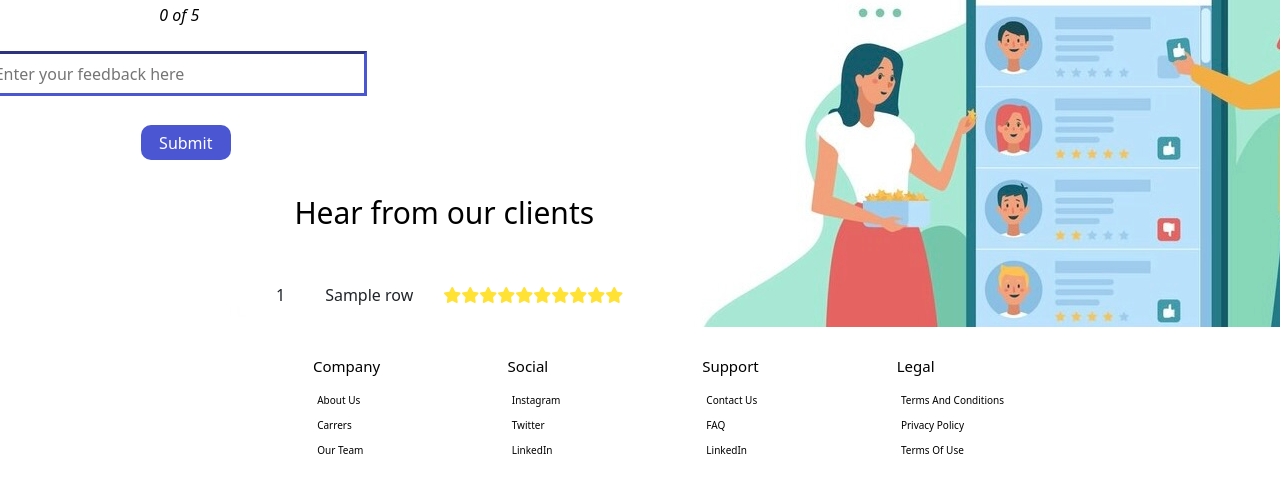
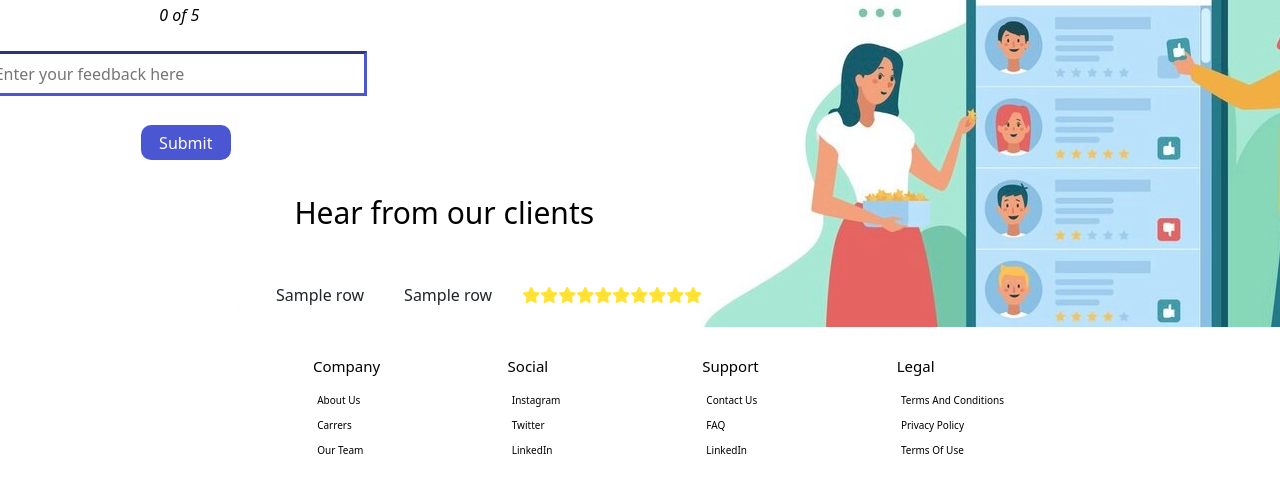
Before and after one commit to Dilukshan-Thurairaj/CI-CD_test, a Python web app: template templates/testo2.html in a window 1280 px wide; the page is wider, and only the part inside the window is pictured. Shown: the part 213-706 px from the top of that part. Run offline with Jinja, Linux system fonts and the light colour scheme; the template is opened without the code that fills it: most values are stand-ins (such as "Sample title", 1, 10 or a date in 2020); some libraries are stand-ins or nearby versions.

Commit message:
no message

```diff
--- a/templates/testo2.html
+++ b/templates/testo2.html
@@ -79,18 +79,18 @@
                 {% for row in reversed_data %}
                 <tr>
 
-                <td style="padding:20px;">{{ row[0]}}</td>
+                <td style="padding:20px;">{{ row[1]}}</td>
 
-                <td style="padding:20px;"> {{ row[1] }}</td>
+                <td style="padding:20px;"> {{ row[2] }}</td>
 
                 <td>
                     <div class="reviews">
-                        {% for star in range(row[2]|int) %}
+                        {% for star in range(row[3]|int) %}
 
                         <i class="fa-solid fa-star" class="star"></i>
                         {%endfor%}
 
-                        {% for star in range(5 - (row[2]|int)) %}
+                        {% for star in range(5 - (row[3]|int)) %}
 
                         <i class="fa-sharp fa-regular fa-star fa-horizontal-rule"></i>
                         {%endfor%}
```
